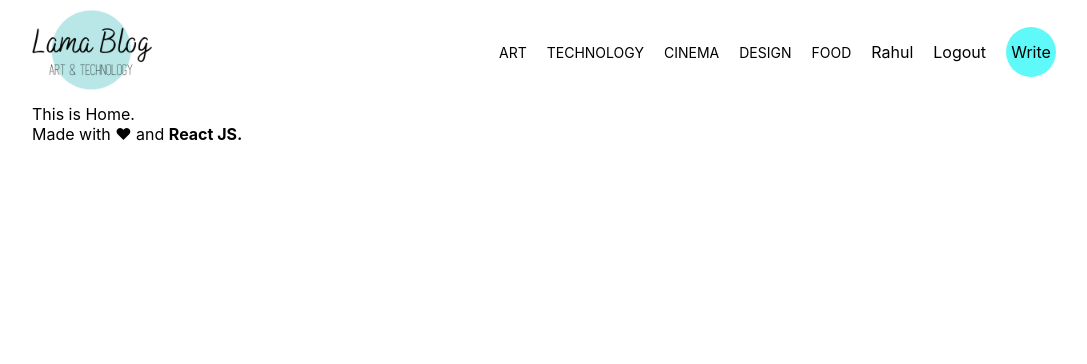
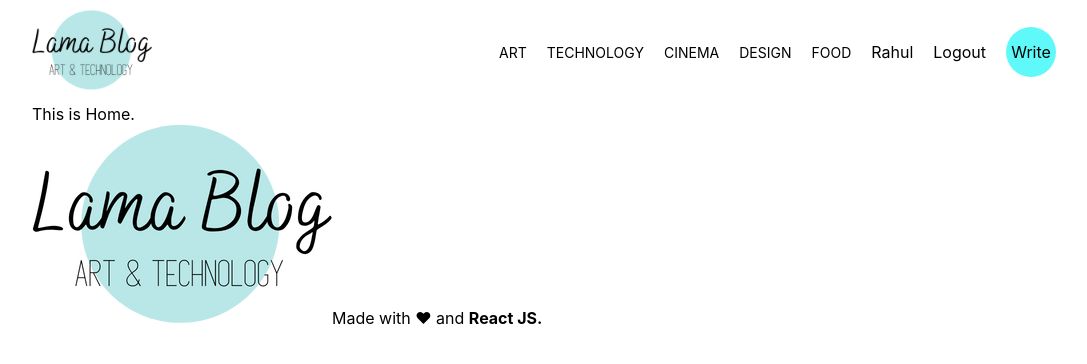
Before and after one commit to Rahulsingh1939/blogWebsiteUsingReact, a React (Create React App) app: page / in a window 1280 px wide. Shown: the top 364 px of the page, without its empty margins (96-1183 px from the left). Built offline with nearby package versions, Linux system fonts and the light colour scheme.

Commit message:
Started working on Footer

```diff
--- a/src/components/Footer.jsx
+++ b/src/components/Footer.jsx
@@ -1,8 +1,10 @@
 import React from 'react'
+import Logo from '../img/logo.png'
 
 function Footer() {
   return (
     <footer>
+      <img src={Logo} alt="like" />
       <span className="footer-text">
         Made with ♥ and <b>React JS.</b>
       </span>
```
